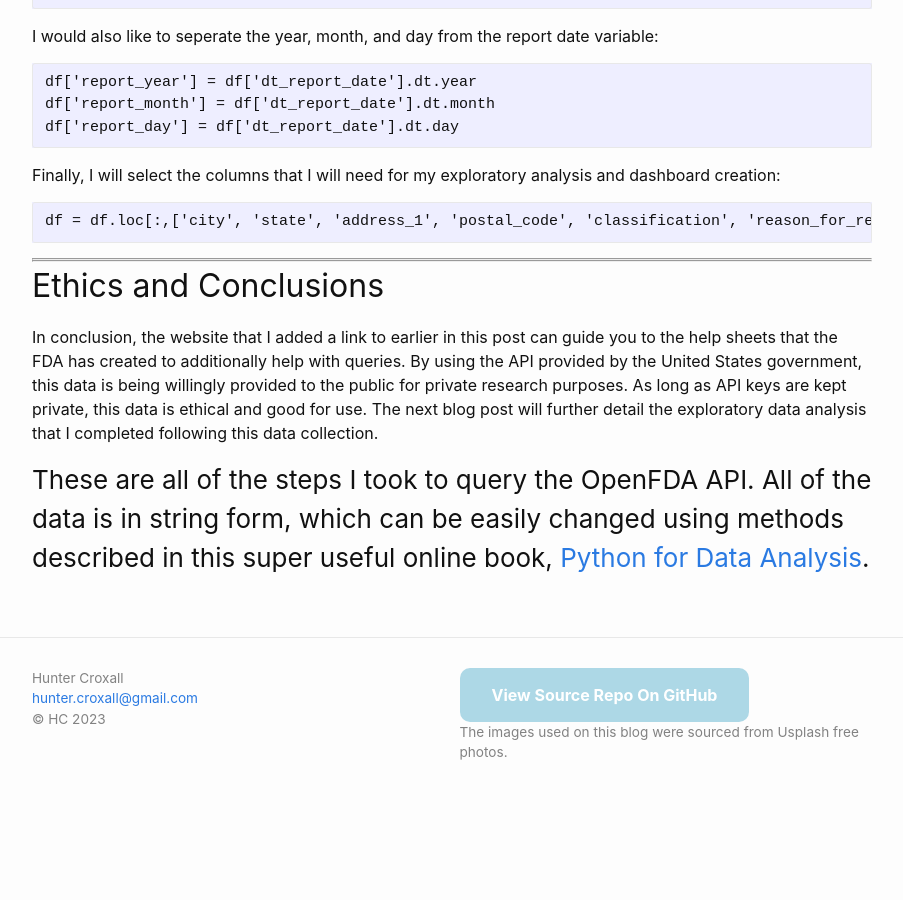
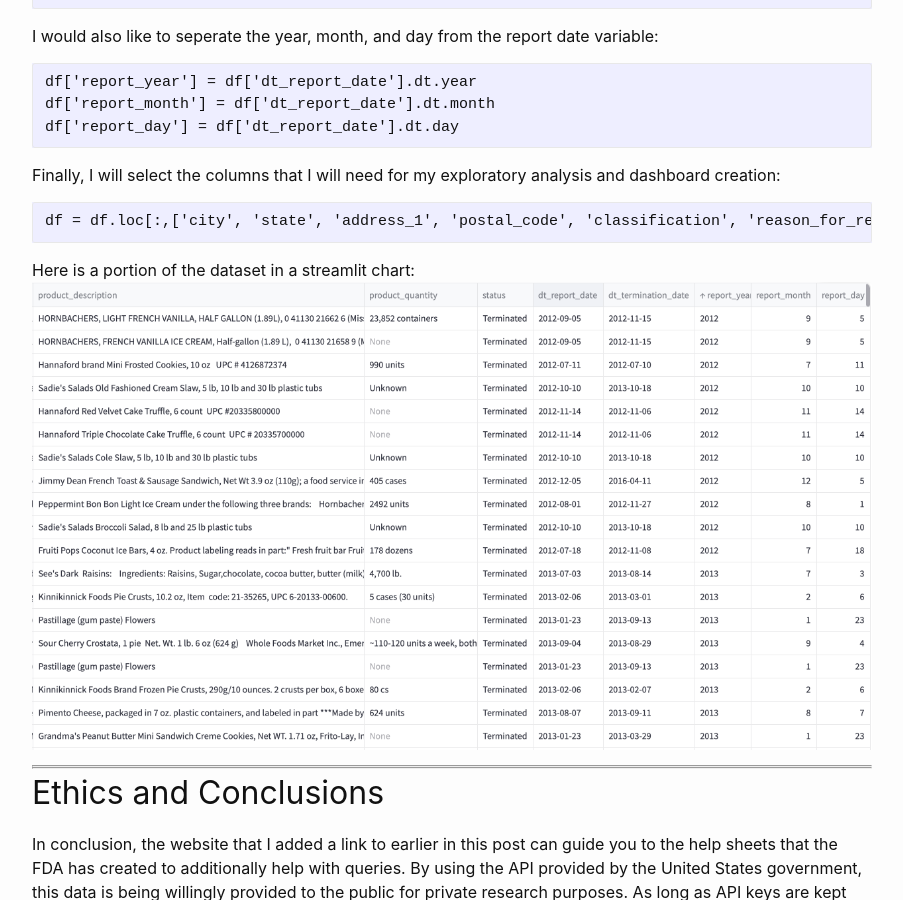
Before and after one commit to huntercroxall/huntercroxall.github.io, a Jekyll site: the page built from _posts/2023-12-12-stat386-data-collection.md, in a window 1280 px wide and 900 px high, scrolled down 2622 px. Shown: the whole window, without its empty margins (188-1091 px from the left). Built offline with Jekyll 4.4.1, drawn with Linux system fonts in a browser that asks for light colours; comment, search, counter and statistics services are not loaded; before the commit the page ends 3445 px from its top, so only the background shows below that.

Commit message:
added a chart to the bottom 2023-12-12-stat386-data-collection.md

````diff
--- a/_posts/2023-12-12-stat386-data-collection.md
+++ b/_posts/2023-12-12-stat386-data-collection.md
@@ -95,6 +95,9 @@ Finally, I will select the columns that I will need for my exploratory analysis
 df = df.loc[:,['city', 'state', 'address_1', 'postal_code', 'classification', 'reason_for_recall', 'product_description', 'product_quantity', 'status', 'dt_report_date', 'dt_termination_date', 'report_year', 'report_month', 'report_day']]
 ```
 
+Here is a portion of the dataset in a streamlit chart:
+![Look at this wonderful chart!](/assets/images/data_collected.png "Data Frame")
+
 ---
 ---
 
````
